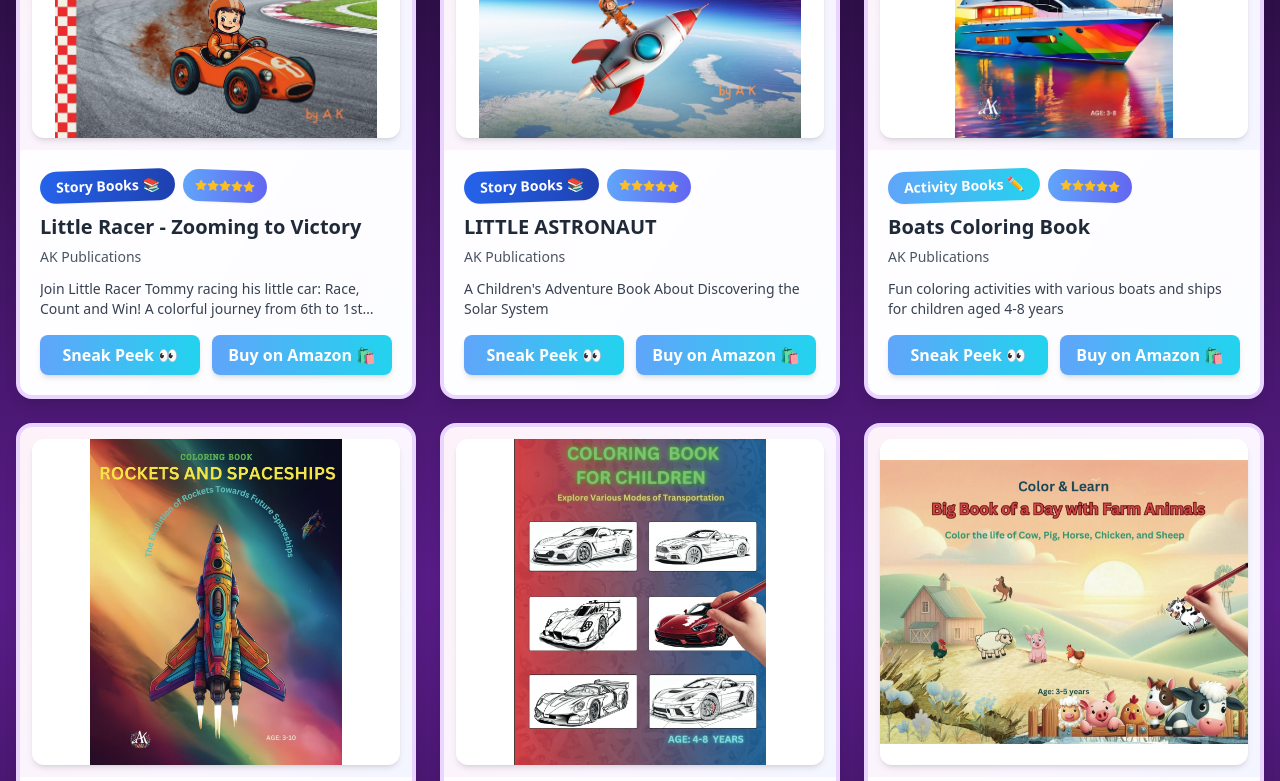
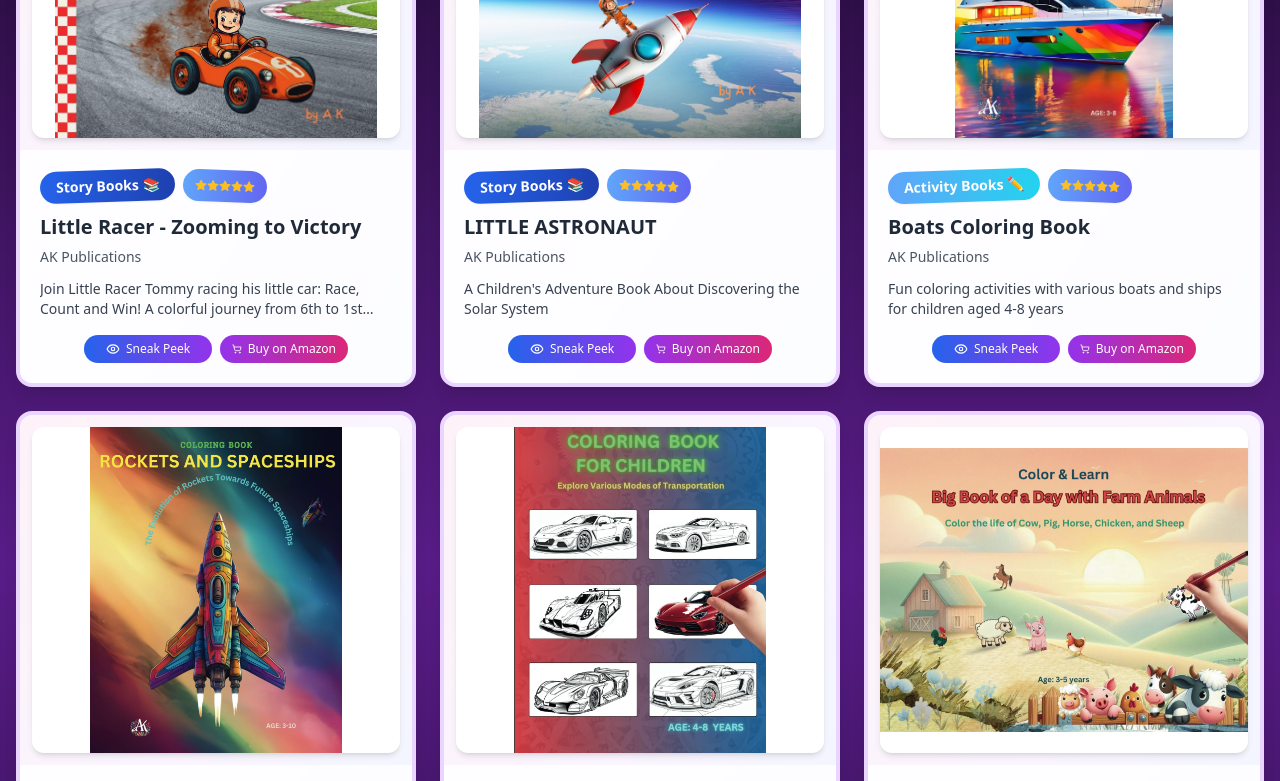
Before and after one commit to aswa50/Joyfulbookshelf.com, a React (Vite) app: page / in a window 1280 px wide. Shown: the part 652-1433 px from the top of the page. Built offline with nearby package versions, Linux system fonts and the light colour scheme; the HTML template or start-up script is replaced by a standard one.

Commit message:
Improved button layout and language switching animation

```diff
--- a/src/components/BookCard.tsx
+++ b/src/components/BookCard.tsx
@@ -2,6 +2,7 @@ import React, { useState } from 'react';
 import { Book } from '../data/books';
 import { BookPreview } from './BookPreview';
 import { Star, StarHalf } from 'lucide-react';
+import { Eye, ShoppingCart } from 'lucide-react';
 
 interface BookCardProps {
   book: Book;
@@ -126,24 +127,24 @@ export function BookCard({ book, isListView }: BookCardProps) {
             <p className="text-sm text-gray-600 mb-2">{book.author}</p>
             <p className="text-sm text-gray-700 mb-4">{book.description}</p>
 
-            <div className="flex flex-col sm:flex-row gap-3">
+            <div className="flex flex-col sm:flex-row gap-2 mt-4 w-full justify-center">
+              {book.previewPages && (
                 <button
-                onClick={() => setIsPreviewOpen(true)}
-                className="w-full sm:flex-1 bg-gradient-to-r from-blue-400 to-cyan-400 hover:from-blue-500 hover:to-cyan-500 text-white font-bold px-4 py-2 rounded-lg transition-all transform hover:scale-105 shadow-md text-sm sm:text-base"
+                  onClick={() => setShowPreview(true)}
+                  className="w-32 px-3 py-1.5 bg-gradient-to-r from-blue-600 to-purple-600 text-white rounded-full text-xs font-medium hover:shadow-lg transition-all duration-300 hover:-translate-y-0.5 flex items-center justify-center whitespace-nowrap"
                 >
-                <span className="inline-flex items-center justify-center whitespace-nowrap">
-                  Sneak Peek <span className="ml-1">👀</span>
-                </span>
+                  <Eye className="w-3.5 h-3.5 mr-1.5" />
+                  Sneak Peek
                 </button>
+              )}
               <a
                 href={book.amazonLink}
                 target="_blank"
                 rel="noopener noreferrer"
-                className="w-full sm:flex-1 bg-gradient-to-r from-blue-400 to-cyan-400 hover:from-blue-500 hover:to-cyan-500 text-white font-bold px-4 py-2 rounded-lg transition-all transform hover:scale-105 shadow-md text-center text-sm sm:text-base"
+                className="w-32 px-3 py-1.5 bg-gradient-to-r from-purple-600 to-pink-600 text-white rounded-full text-xs font-medium hover:shadow-lg transition-all duration-300 hover:-translate-y-0.5 flex items-center justify-center whitespace-nowrap"
               >
-                <span className="inline-flex items-center justify-center whitespace-nowrap">
-                  Buy on Amazon <span className="ml-1">🛍️</span>
-                </span>
+                <ShoppingCart className="w-3.5 h-3.5 mr-1.5" />
+                Buy on Amazon
               </a>
             </div>
           </div>
@@ -233,24 +234,24 @@ export function BookCard({ book, isListView }: BookCardProps) {
         <p className="text-sm text-gray-700 mb-4 line-clamp-2">{book.description}</p>
 
         {/* Buttons */}
-        <div className="flex flex-col sm:flex-row gap-3">
+        <div className="flex flex-col sm:flex-row gap-2 mt-4 w-full justify-center">
+          {book.previewPages && (
             <button
-            onClick={() => setIsPreviewOpen(true)}
-            className="w-full sm:flex-1 bg-gradient-to-r from-blue-400 to-cyan-400 hover:from-blue-500 hover:to-cyan-500 text-white font-bold px-4 py-2 rounded-lg transition-all transform hover:scale-105 shadow-md text-sm sm:text-base"
+              onClick={() => setShowPreview(true)}
+              className="w-32 px-3 py-1.5 bg-gradient-to-r from-blue-600 to-purple-600 text-white rounded-full text-xs font-medium hover:shadow-lg transition-all duration-300 hover:-translate-y-0.5 flex items-center justify-center whitespace-nowrap"
             >
-            <span className="inline-flex items-center justify-center whitespace-nowrap">
-              Sneak Peek <span className="ml-1">👀</span>
-            </span>
+              <Eye className="w-3.5 h-3.5 mr-1.5" />
+              Sneak Peek
             </button>
+          )}
           <a
             href={book.amazonLink}
             target="_blank"
             rel="noopener noreferrer"
-            className="w-full sm:flex-1 bg-gradient-to-r from-blue-400 to-cyan-400 hover:from-blue-500 hover:to-cyan-500 text-white font-bold px-4 py-2 rounded-lg transition-all transform hover:scale-105 shadow-md text-center text-sm sm:text-base"
+            className="w-32 px-3 py-1.5 bg-gradient-to-r from-purple-600 to-pink-600 text-white rounded-full text-xs font-medium hover:shadow-lg transition-all duration-300 hover:-translate-y-0.5 flex items-center justify-center whitespace-nowrap"
           >
-            <span className="inline-flex items-center justify-center whitespace-nowrap">
-              Buy on Amazon <span className="ml-1">🛍️</span>
-            </span>
+            <ShoppingCart className="w-3.5 h-3.5 mr-1.5" />
+            Buy on Amazon
           </a>
         </div>
       </div>
--- a/src/components/BookList.tsx
+++ b/src/components/BookList.tsx
@@ -1,4 +1,4 @@
-import React from 'react';
+import React, { useMemo, useState, useEffect } from 'react';
 import { books } from '../data/books';
 import { BookCard } from './BookCard';
 
@@ -9,18 +9,43 @@ interface BookListProps {
 }
 
 export function BookList({ isListView, language = 'English', category = 'All' }: BookListProps) {
-  const filteredBooks = books.filter(book => {
+  const [isTransitioning, setIsTransitioning] = useState(false);
+  const [currentLanguage, setCurrentLanguage] = useState(language);
+
+  // Memoize filtered books to prevent unnecessary recalculations
+  const filteredBooks = useMemo(() => {
+    return books.filter(book => {
       if (category === 'All') {
-      return book.language === language;
+        return book.language === currentLanguage;
       }
-    return book.language === language && book.category === category;
+      return book.language === currentLanguage && book.category === category;
     });
+  }, [currentLanguage, category]);
+
+  // Handle smooth language transition
+  useEffect(() => {
+    if (language !== currentLanguage) {
+      setIsTransitioning(true);
+      const timer = setTimeout(() => {
+        setCurrentLanguage(language);
+        setIsTransitioning(false);
+      }, 150);
+      return () => clearTimeout(timer);
+    }
+  }, [language, currentLanguage]);
 
   return (
-    <div className={isListView
+    <div
+      className={`transition-opacity duration-300 ease-in-out ${
+        isTransitioning ? 'opacity-95' : 'opacity-100'
+      }`}
+    >
+      <div
+        className={isListView
           ? "space-y-4 md:space-y-6"
           : "grid grid-cols-1 sm:grid-cols-2 lg:grid-cols-3 gap-4 md:gap-6"
-    }>
+        }
+      >
         {filteredBooks.map((book) => (
           <BookCard
             key={book.id}
@@ -34,5 +59,6 @@ export function BookList({ isListView, language = 'English', category = 'All' }:
           </div>
         )}
       </div>
+    </div>
   );
 }
```
Lines whose indentation alone changed are shown as unchanged.
